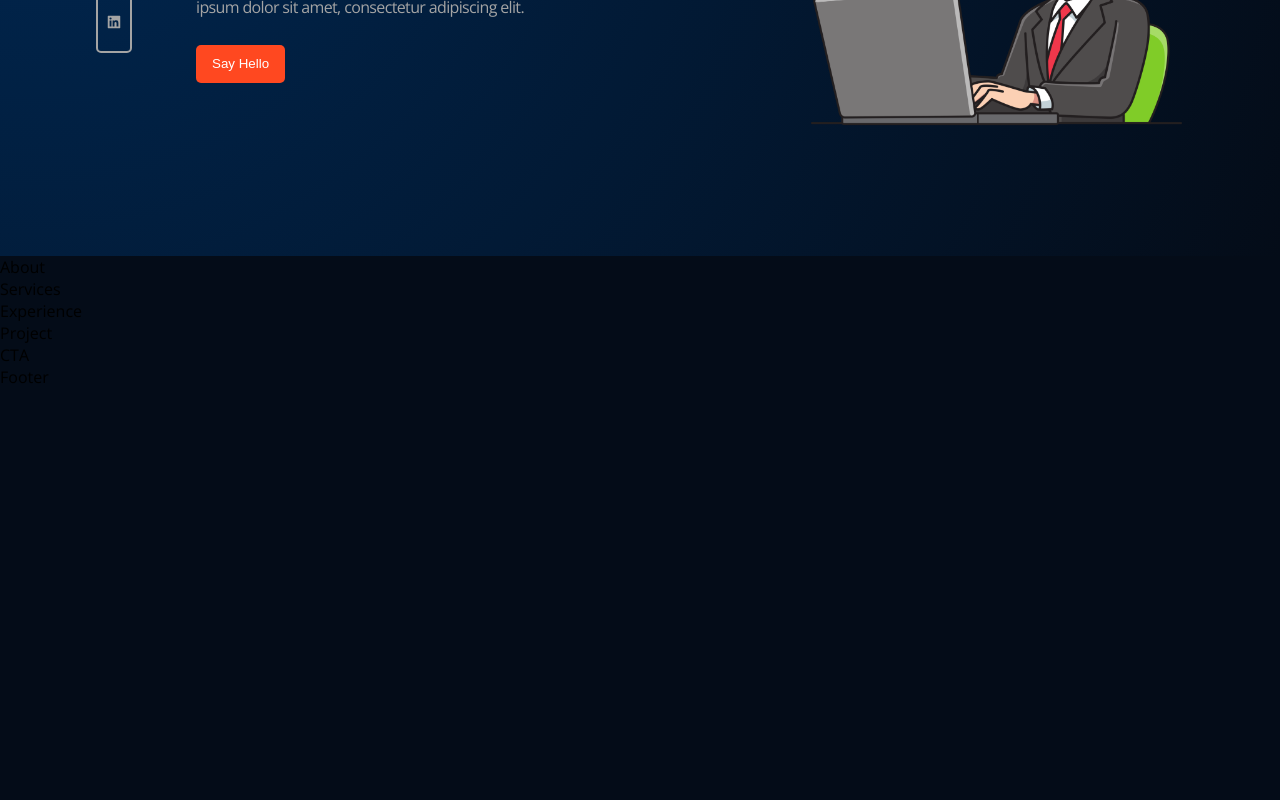
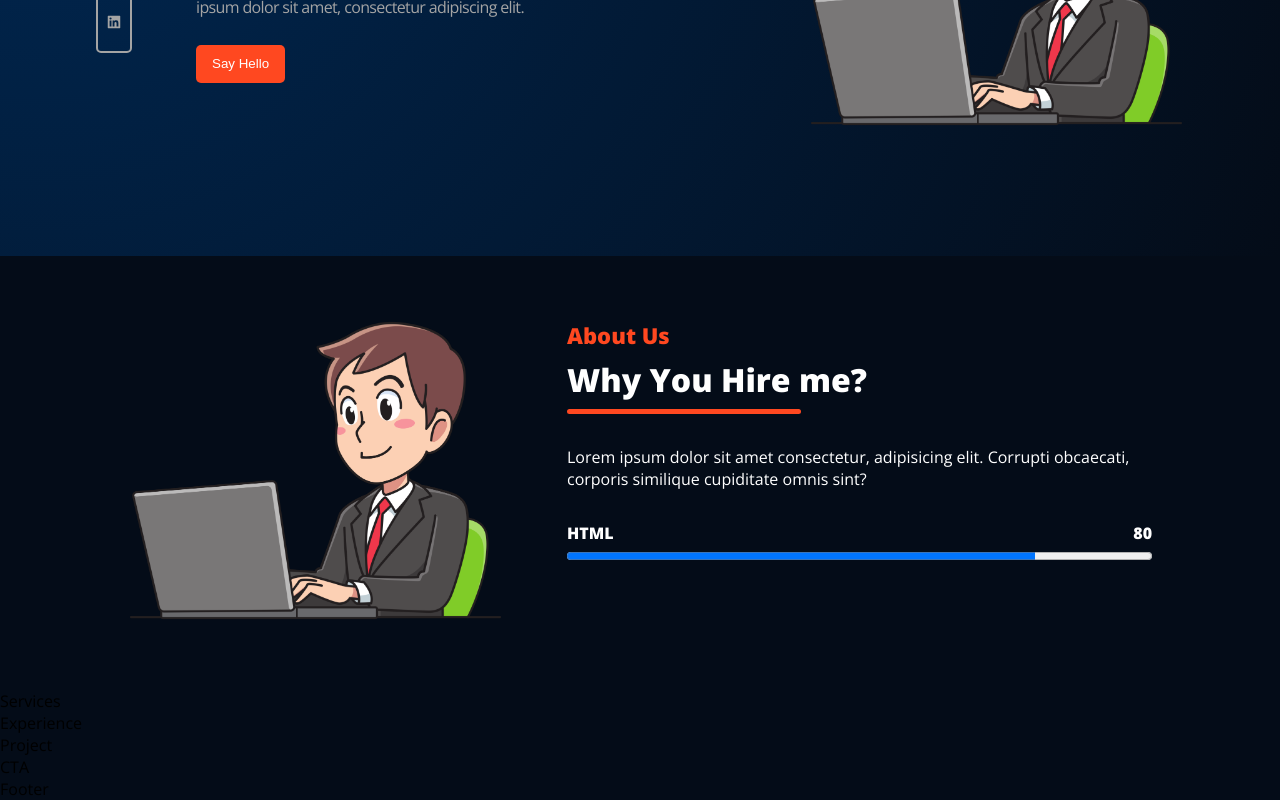
Before and after one commit to Al-Aswad/portofolio-react-js, a React (Create React App) app: page / in a window 1280 px wide. Shown: the part 411-1211 px from the top of the page. Before the commit the page ends 800 px from the top, so only its background shows below. Built offline with nearby package versions, Linux system fonts and the light colour scheme.

Commit message:
about progress

```diff
--- a/src/components/heading/Heading.jsx
+++ b/src/components/heading/Heading.jsx
@@ -3,11 +3,13 @@ import React from "react";
 import "./heading.css";
 
 const Heading = () => {
-  return(
-          <div>
-             Heading
-          </div>
-  )
+  return (
+    <div className="heading">
+      <h4>About Us</h4>
+      <h1>Why You Hire me?</h1>
+      <div />
+    </div>
+  );
 };
 
 export default Heading;
--- a/src/components/heading/heading.css
+++ b/src/components/heading/heading.css
@@ -0,0 +1,18 @@
+/* #FF4820 */
+
+.heading h4 {
+  font-size: 22px;
+  color: #ff4820;
+  margin-bottom: 0.5rem;
+}
+.heading h1 {
+  font-size: 32px;
+  color: #fff;
+}
+
+.heading div {
+  margin-top: 0.5rem;
+  border-bottom: 5px solid #ff4820;
+  max-width: 40%;
+  border-radius: 5px;
+}
--- a/src/containers/about/About.jsx
+++ b/src/containers/about/About.jsx
@@ -1,13 +1,37 @@
 import React from "react";
+import Heading from "../../components/heading/Heading";
 
+import People from "../../assets/img/people.png";
 import "./about.css";
 
 const About = () => {
-  return(
-        <div>
-             About
+  return (
+    <div className="about__container section__padding">
+      <div className="about__container-left">
+        <div className="about__container-left__img">
+          <img src={People} alt="people" />
+        </div>
+      </div>
+      <div className="about__container-right">
+        <Heading />
+        <div className="about__container-right__description">
+          <p>
+            Lorem ipsum dolor sit amet consectetur, adipisicing elit. Corrupti
+            obcaecati, corporis similique cupiditate omnis sint?
+          </p>
+        </div>
+        <div className="about__container-right__skils-container">
+          <div className="about__container-right__skils-container-skill">
+            <div className="about__container-right__skils-container-skill-title">
+              <h4>HTML</h4>
+              <h4>80</h4>
+            </div>
+            <progress value="80" max="100"></progress>
           </div>
-  )
+        </div>
+      </div>
+    </div>
+  );
 };
 
 export default About;
--- a/src/containers/about/about.css
+++ b/src/containers/about/about.css
@@ -0,0 +1,40 @@
+.about__container {
+  display: flex;
+  justify-content: center;
+}
+
+.about__container-left {
+  display: flex;
+  justify-content: center;
+  padding: 0 2rem;
+}
+.about__container-left img {
+  width: 375px;
+}
+.about__container-right {
+  padding: 0 2rem;
+}
+
+.about__container-right__description {
+  margin-top: 2rem;
+  color: #fff;
+  font-size: 16px;
+}
+.about__container-right__skils-container {
+  margin-top: 2rem;
+}
+.about__container-right__skils-container-skill-title {
+  display: flex;
+  justify-content: space-between;
+
+  color: #fff;
+}
+.about__container-right__skils-container-skill-title h4 {
+  font-size: 16px;
+  font-weight: 700;
+}
+.about__container-right__skils-container-skill progress {
+  width: -webkit-fill-available;
+
+  color: #fff;
+}
```
